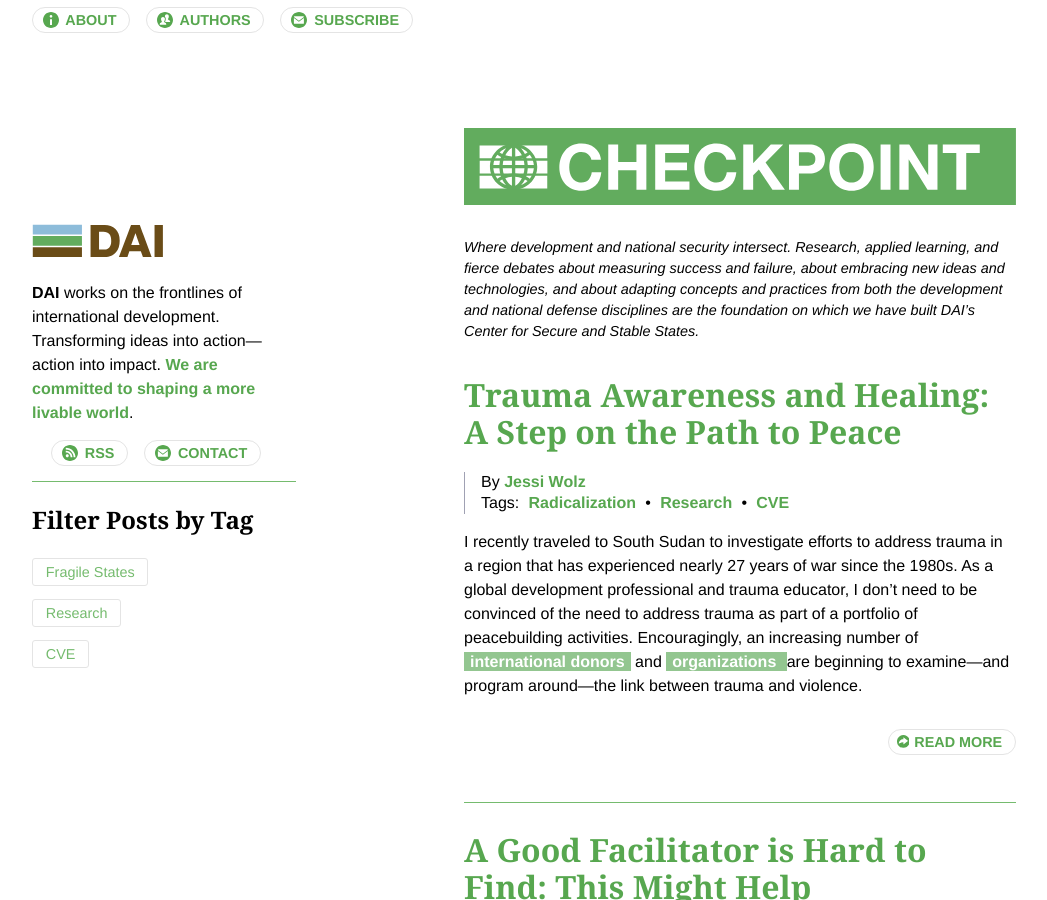
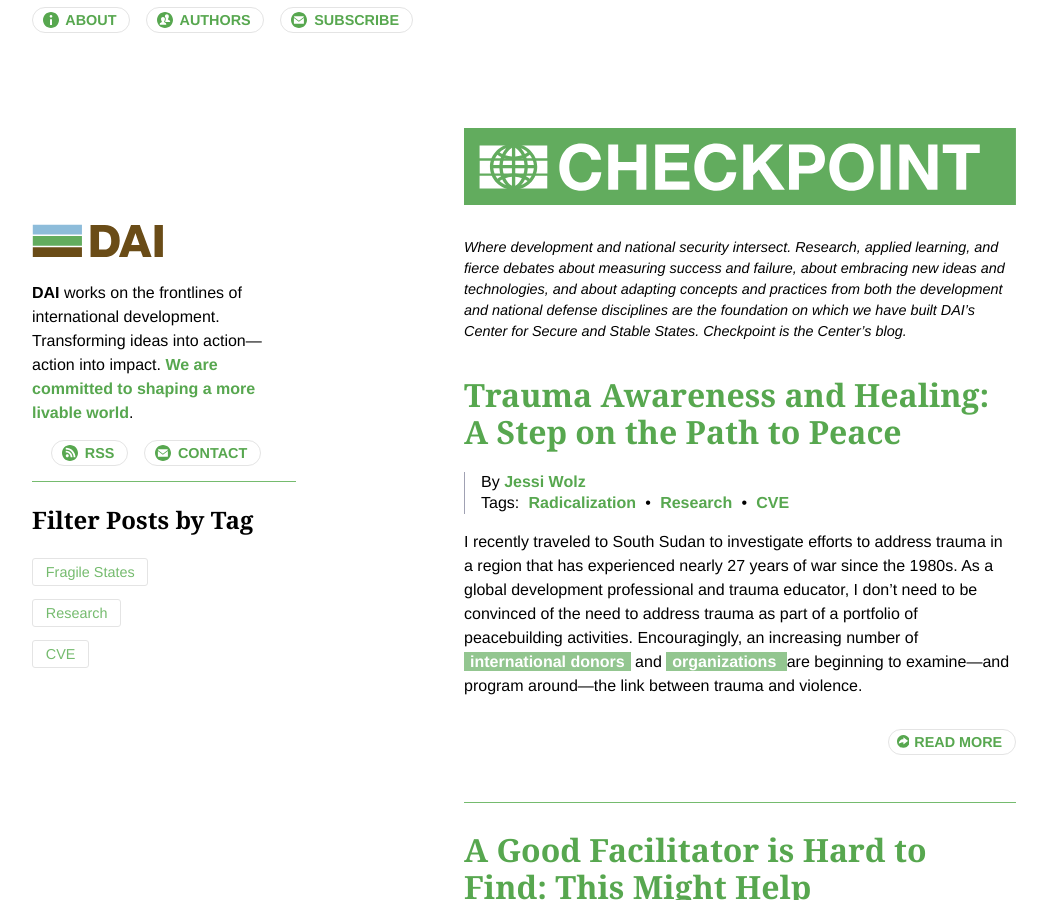
Before and after one commit to BryanSchuetz/CS-, a Jekyll site: the page built from index.md, in a window 1280 px wide and 900 px high. Shown: the whole window, without its empty margins (116-1163 px from the left). Built offline with Jekyll 4.4.1, drawn with Linux system fonts in a browser that asks for light colours.

Commit message:
Updated Config

```diff
--- a/_config.yml
+++ b/_config.yml
@@ -30,11 +30,14 @@ defaults:
     Image: 235 x 235
 theme-color:
 email: your-email@domain.com
-description: Where development and national security intersect. Research, applied
+description: 'Where development and national security intersect. Research, applied
   learning, and fierce debates about measuring success and failure, about embracing
   new ideas and technologies, and about adapting concepts and practices from both
   the development and national defense disciplines are the foundation on which we
-  have built DAI’s Center for Secure and Stable States.
+  have built DAI’s Center for Secure and Stable States. Checkpoint is the Center’s
+  blog.
+
+'
 featured-tags:
 - Fragile States
 - Research
```
